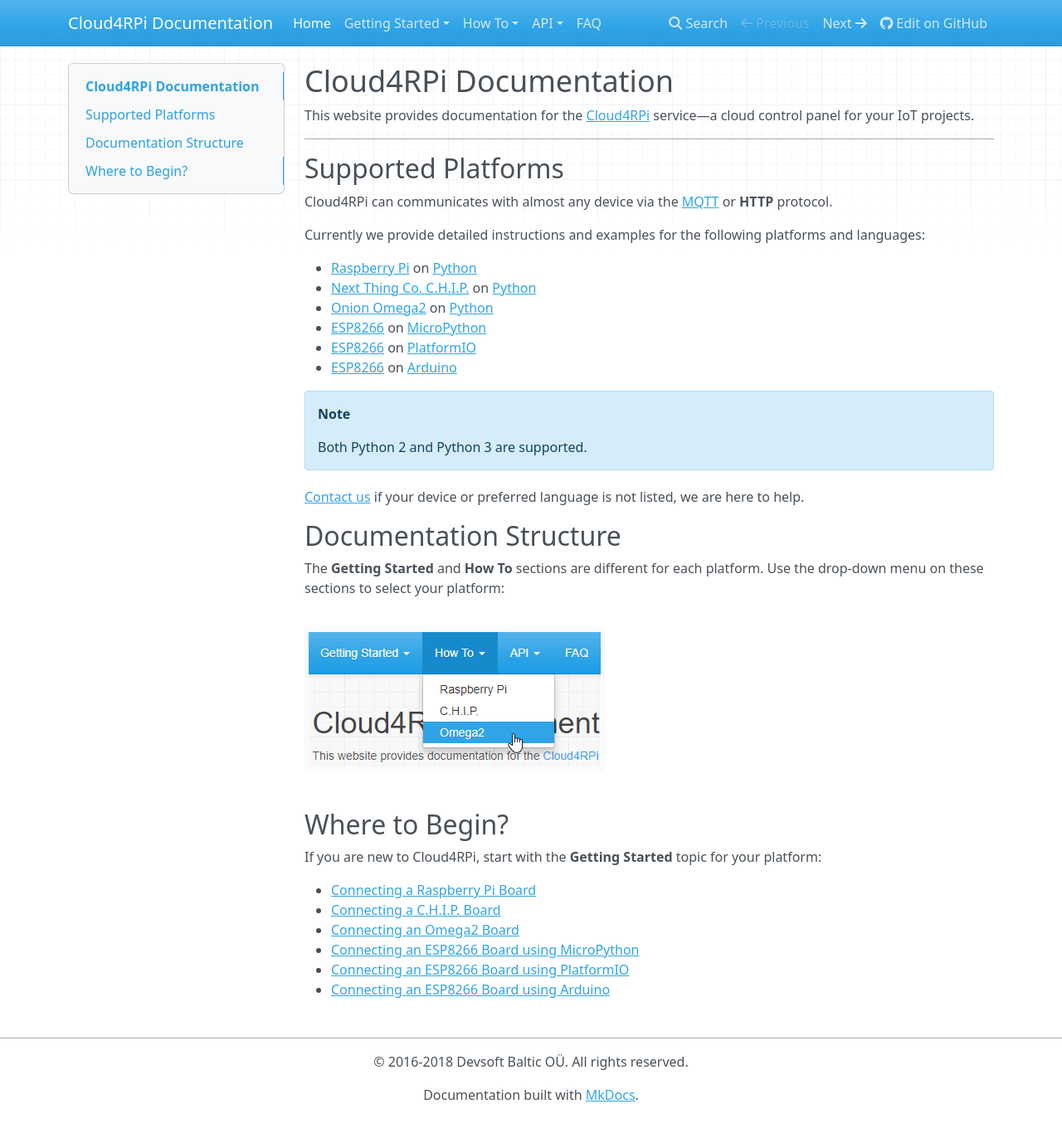
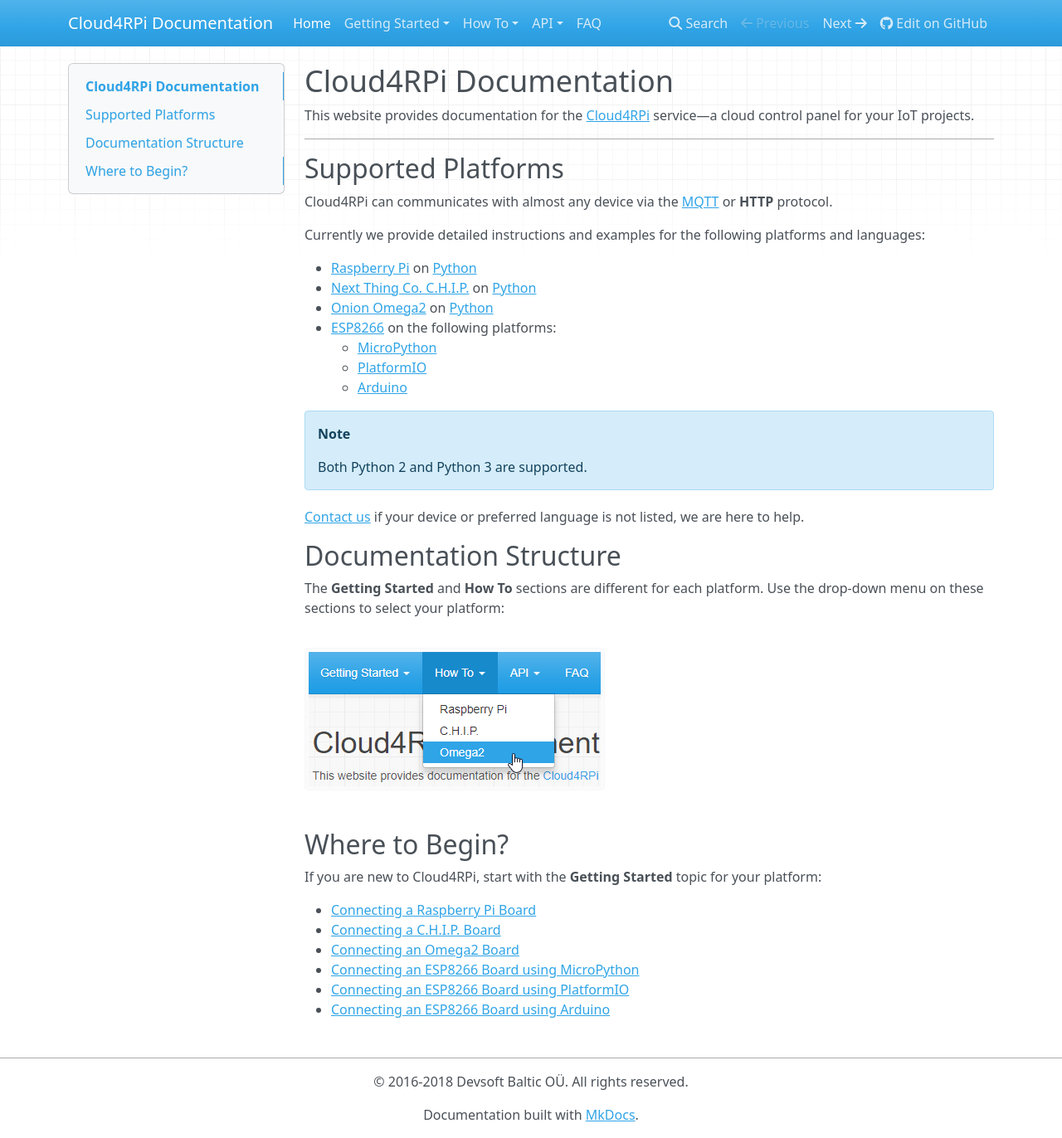
Before and after one commit to cloud4rpi/docs, an MkDocs documentation site: the page built from docs/index.md, in a window 1280 px wide and 1372 px high. Shown: the whole window at 83% size. Built offline with MkDocs 1.6.1, drawn with Linux system fonts in a browser that asks for light colours; nearby versions of some CDN libraries; old or Windows-style settings are respelled for this version of MkDocs.

Commit message:
two level platforms

```diff
--- a/docs/index.md
+++ b/docs/index.md
@@ -13,9 +13,10 @@
 - [Raspberry Pi](https://www.raspberrypi.org/products/) on [Python](https://www.python.org/)
 - [Next Thing Co. C.H.I.P.](https://getchip.com/pages/chip) on [Python](https://www.python.org/)
 - [Onion Omega2](https://onion.io/omega2/) on [Python](https://www.python.org/)
-- [ESP8266](https://en.wikipedia.org/wiki/ESP8266/) on [MicroPython](https://micropython.org/)
-- [ESP8266](https://en.wikipedia.org/wiki/ESP8266/) on [PlatformIO](http://platformio.org)
-- [ESP8266](https://en.wikipedia.org/wiki/ESP8266/) on [Arduino](https://www.arduino.cc/)
+- [ESP8266](https://en.wikipedia.org/wiki/ESP8266/) on the following platforms:
+    - [MicroPython](https://micropython.org/)
+    - [PlatformIO](http://platformio.org)
+    - [Arduino](https://www.arduino.cc/)
 
 !!! Note
     Both Python 2 and Python 3 are supported.
--- a/mkdocs.yml
+++ b/mkdocs.yml
@@ -9,9 +9,10 @@
     - Raspberry Pi: start/rpi.md
     - C.H.I.P.: start/chip.md
     - Omega2: start/o2.md
-    - ESP8266 on MicroPython: start/esp8266-upy.md
-    - ESP8266 on PlatformIO: start/esp-pio.md
-    - ESP8266 on Arduino: start/esp-ino.md
+    - ESP8266:
+        - MicroPython: start/esp8266-upy.md
+        - PlatformIO: start/esp-pio.md
+        - Arduino: start/esp-ino.md
 - How To:
     - Raspberry Pi: howto/rpi.md
     - C.H.I.P.: howto/chip.md
```
